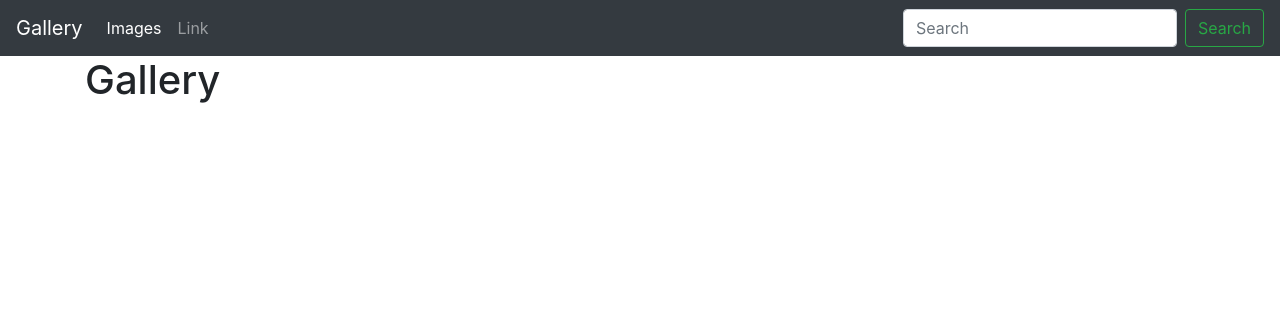
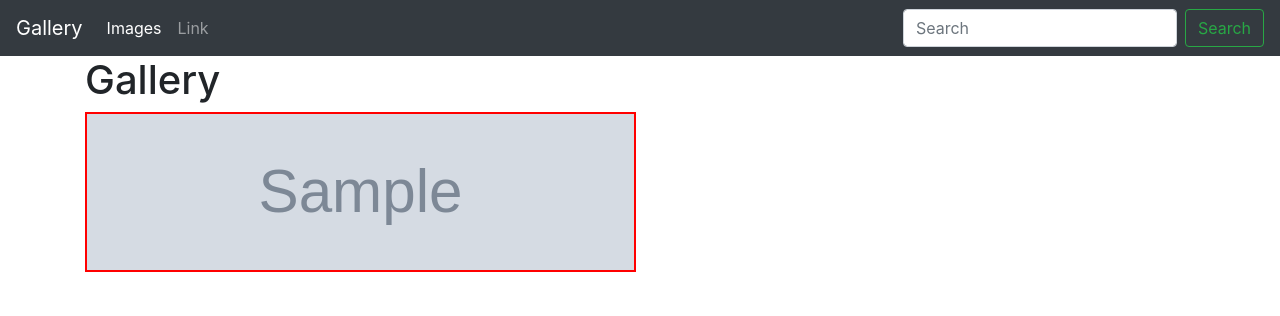
Before and after one commit to joanwanjiku/gallery, a Django app: page / in a window 1280 px wide. Shown: the top 316 px of the page. Run offline with Django 3.2, Linux system fonts and the light colour scheme; tables that the repository leaves empty hold one stand-in row (values such as "Sample post"); grey boxes marked "Sample" are stand-in pictures; some libraries are stand-ins or nearby versions.

Commit message:
displayed all images

```diff
--- a/images/templates/index.html
+++ b/images/templates/index.html
@@ -3,6 +3,15 @@
 {% block content %}
     <div class="container">
         <h1>Gallery</h1>
+        <div class="row">
+            <div class="col-sm-12 image_gallery">
+                {% for image in images %}
+                    <div class="each-image image{{forloop.counter}}" style="background: url('../..{{image.image.url}}'); background-position: center; background-size: cover; border
+                    : 2px solid red;width:100%; height:20vh;">
+                    </div>
+                {% endfor %}
+            </div>
+        </div>
     </div>
 
 
```
